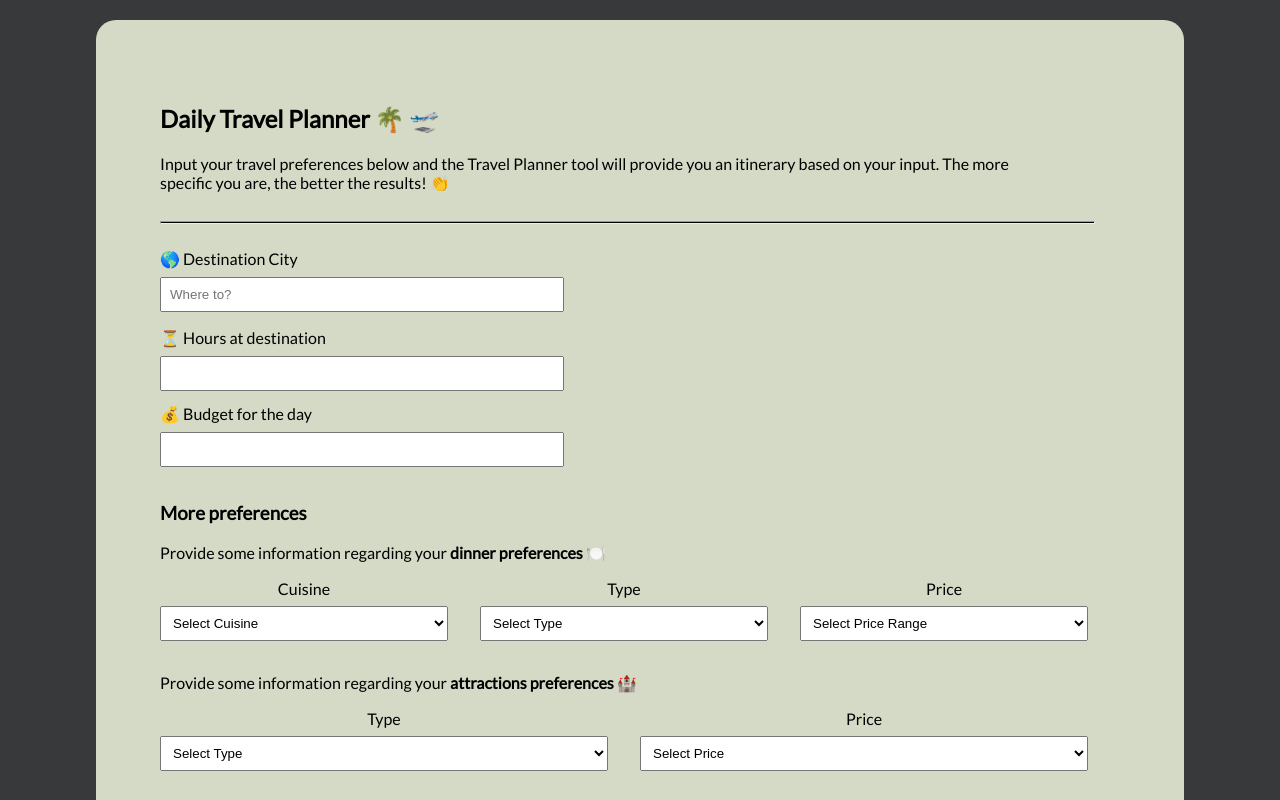
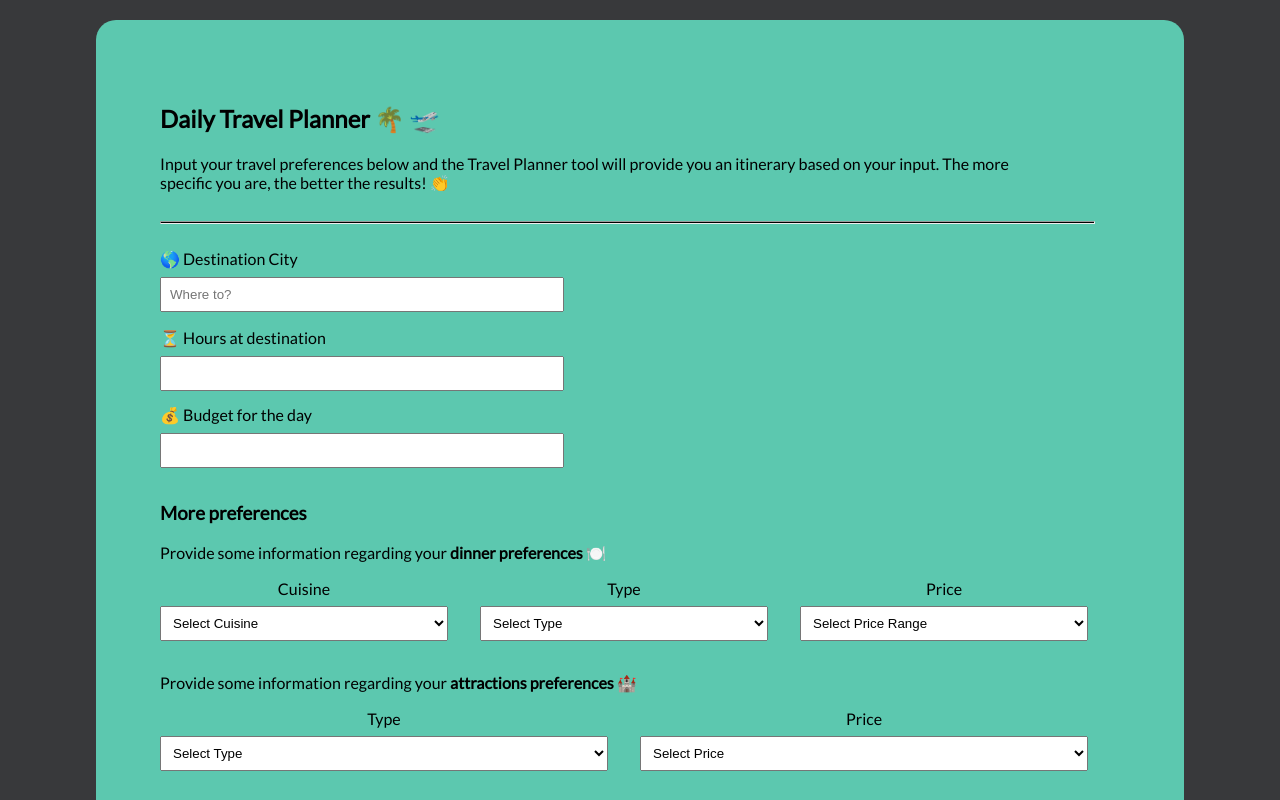
Before and after one commit to Rallefar1103/travel-planner-frontend, a React (Create React App) app: page / in a window 1280 px wide. Shown: the top 800 px of the page. Built offline with nearby package versions, Linux system fonts and the light colour scheme.

Commit message:
changes form color

```diff
--- a/src/components/styles/itineraryForm.css
+++ b/src/components/styles/itineraryForm.css
@@ -8,7 +8,7 @@ hr {
     background-color: black;
     margin-bottom: 25px;
     margin-right: 25px;
-    height: 1px;
+    height: 1.5px;
 }
 
 
@@ -17,7 +17,7 @@ hr {
     align-items: center;
     width: 75vw;
     height: 90vw;
-    background-color: rgb(213, 218, 198);
+    background-color: rgb(92, 200, 175);
     border-radius: 20px;
     text-align: left;
     padding: 4rem;
```
